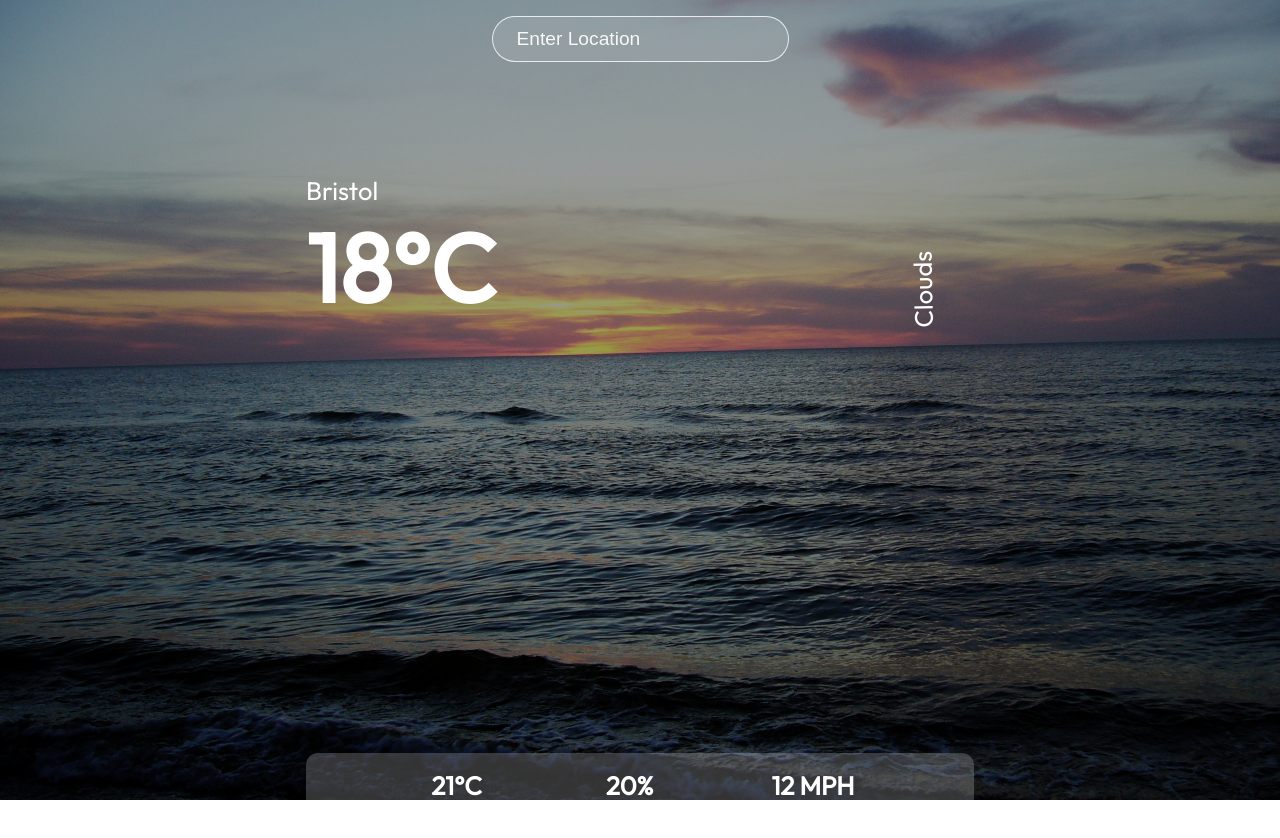
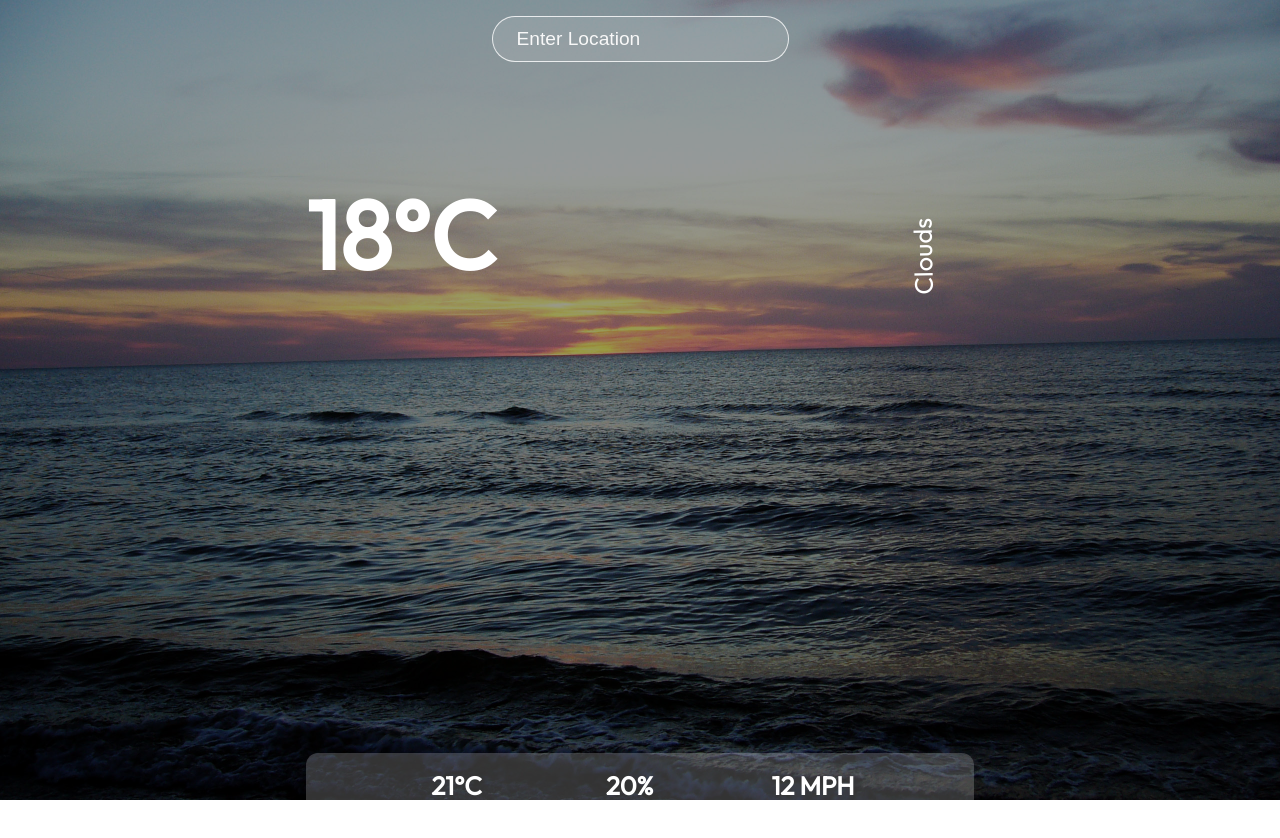
Before and after one commit to cotton-r/weather-app-react, a React (Create React App) app: page / in a window 1280 px wide. Shown: the top 838 px of the page. Built offline with nearby package versions, Linux system fonts and the light colour scheme; no server answers.

Commit message:
fix search function

```diff
--- a/src/App.js
+++ b/src/App.js
@@ -12,7 +12,7 @@ function App() {
   const searchLocation = (event) => {
     if (event.key === 'Enter') {
       axios.get(url).then((response) => {
-        setLocation(response.data)
+        setData(response.data)
         console.log(response.data)
       })
       setLocation('');
@@ -23,6 +23,7 @@ function App() {
     <div className="app">
       <div className='search'>
         <input
+        value={location}
           className='input'
           type="text"
           onChange={event => setLocation(event.target.value)}
@@ -33,7 +34,7 @@ function App() {
       <div className='container'>
         <div className='top'>
           <div className='location'>
-            <p>Bristol</p>
+            <p>{data.name}</p>
           </div>
           <div className='temp'>
             <h1>18°C</h1>
```
